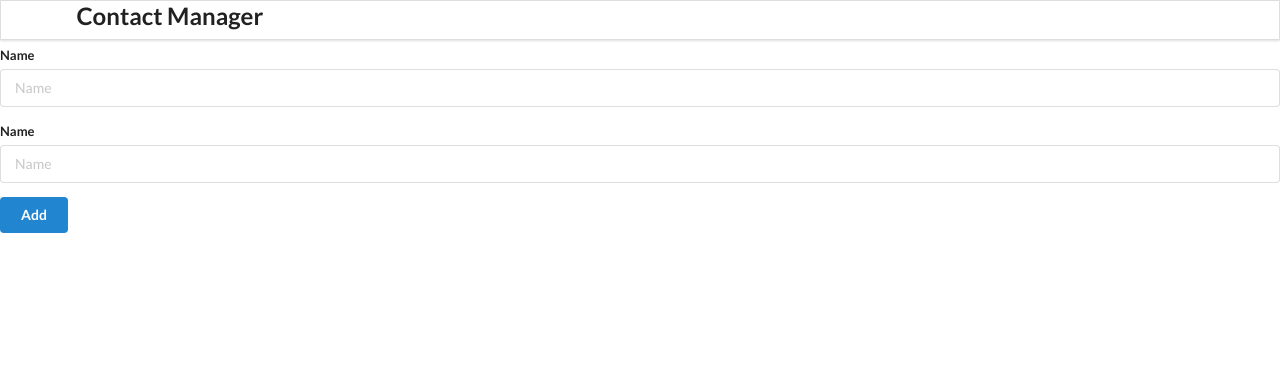
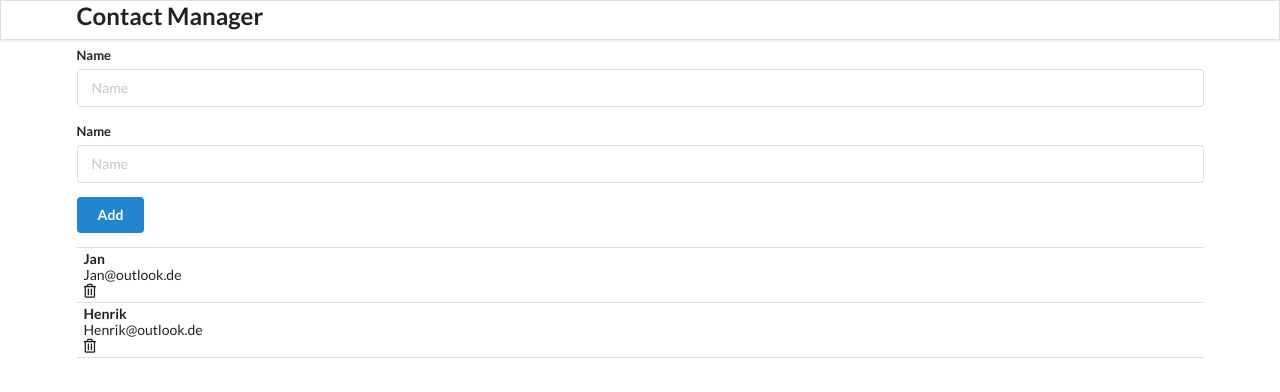
Before and after one commit to BlueSkyWhiteMoon/contact-app, a React (Create React App) app: page / in a window 1280 px wide. Shown: the top 392 px of the page. Built offline with nearby package versions, Linux system fonts and the light colour scheme.

Commit message:
creating functional Component in the ContactList

```diff
--- a/public/index.html
+++ b/public/index.html
@@ -30,7 +30,7 @@
       work correctly both with client-side routing and a non-root public URL.
       Learn how to configure a non-root public URL by running `npm run build`.
     -->
-    <title>React App</title>
+    <title>Contact Manager</title>
   </head>
   <body>
     <noscript>You need to enable JavaScript to run this app.</noscript>
--- a/src/components/App.js
+++ b/src/components/App.js
@@ -5,11 +5,23 @@
 import ContactList from "./ContactList";
 
 function App() {
+  const contacts = [
+    {
+      id: "1",
+      name: "Jan",
+      email: "Jan@outlook.de",
+    },
+    {
+      id: "2",
+      name: "Henrik",
+      email: "Henrik@outlook.de",
+    },
+  ];
   return (
-    <div>
+    <div className="ui container">
       <Header />
       <AddContact />
-      {/* <ContactList /> */}
+      <ContactList contacts={contacts} />
     </div>
   );
 }
--- a/src/components/ContactList.js
+++ b/src/components/ContactList.js
@@ -0,0 +1,19 @@
+import React from "react";
+
+const ContactList = (props) => {
+  const renderContactList = props.contacts.map((contact) => {
+    return (
+      <div className="item">
+        <div className="content">
+          <div className="header">{contact.name}</div>
+          <div>{contact.email}</div>
+        </div>
+        <i className="trash alternate outline icon"></i>
+      </div>
+    );
+  });
+
+  return <div className="ui celled list">{renderContactList}</div>;
+};
+
+export default ContactList;
```
